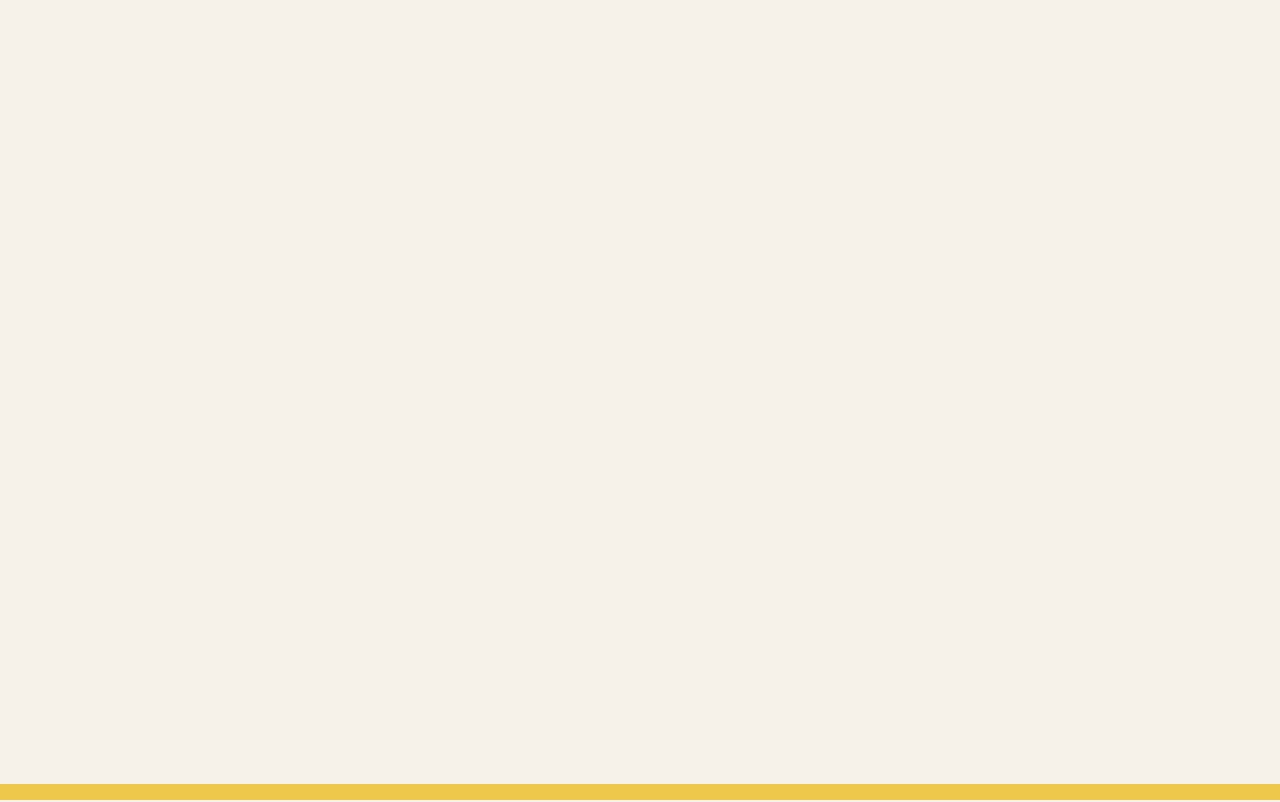
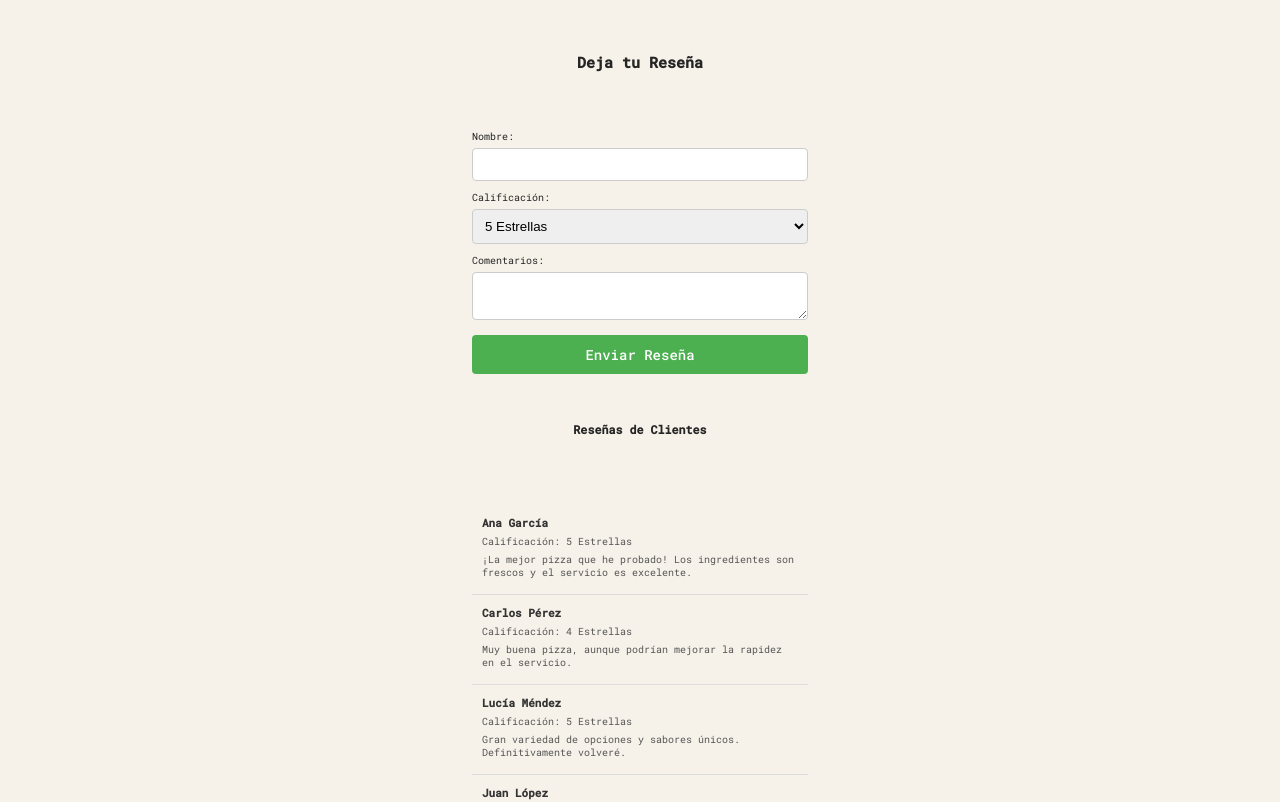
Before and after one commit to Macias-Monica/mamamia, a React (Create React App) app: page /reviews in a window 1280 px wide. Before the commit this address had no page. Shown: the top 802 px of the page. Built offline with nearby package versions, Linux system fonts and the light colour scheme.

Commit message:
Proyecto 2 - Ver y Agregar Reviews

```diff
--- a/src/App.js
+++ b/src/App.js
@@ -43,6 +43,9 @@ function Header() {
           </li>
           <li>
             <Link to="/jobs">Empleo</Link>
+          </li>
+          <li>
+            <Link to="/reviews">Reviews</Link>
           </li>
         </ul>
       </nav>
--- a/src/index.js
+++ b/src/index.js
@@ -6,6 +6,7 @@ import OrderPage from "./order"; // Página de pedidos
 import Menu from "./Menu";
 import React from "react";
 import JobApplicationPage from "./jobs";
+import ReviewsPage from "./reviews";
 
 const root = ReactDOM.createRoot(document.getElementById("root"));
 
@@ -17,6 +18,7 @@ root.render(
         <Route path="/Menu" element={<Menu />} />
         <Route path="/order" element={<OrderPage />} />
         <Route path="/jobs" element={<JobApplicationPage />} />
+        <Route path="/reviews" element={<ReviewsPage />} />
       </Routes>
     </Router>
   </React.StrictMode>
--- /dev/null
+++ b/src/reviews.js
@@ -0,0 +1,146 @@
+import React, { useState } from "react";
+
+function ReviewsPage() {
+  const [name, setName] = useState("");
+  const [rating, setRating] = useState("5");
+  const [comments, setComments] = useState("");
+
+  // Reseñas prehechas
+  const [reviews, setReviews] = useState([
+    { name: "Ana García", rating: "5", comments: "¡La mejor pizza que he probado! Los ingredientes son frescos y el servicio es excelente." },
+    { name: "Carlos Pérez", rating: "4", comments: "Muy buena pizza, aunque podrían mejorar la rapidez en el servicio." },
+    { name: "Lucía Méndez", rating: "5", comments: "Gran variedad de opciones y sabores únicos. Definitivamente volveré." },
+    { name: "Juan López", rating: "3", comments: "La pizza estaba bien, pero esperaba algo más especial por el precio." },
+  ]);
+
+  const handleSubmit = (e) => {
+    e.preventDefault();
+    const newReview = {
+      name,
+      rating,
+      comments,
+    };
+    setReviews([...reviews, newReview]);
+    setName("");
+    setRating("5");
+    setComments("");
+    alert("Gracias por tu reseña!");
+  };
+
+  return (
+    <div className="container">
+      <h2>Deja tu Reseña</h2>
+      <form onSubmit={handleSubmit} className="review-form">
+        <label htmlFor="name">Nombre:</label>
+        <input
+          type="text"
+          id="name"
+          value={name}
+          onChange={(e) => setName(e.target.value)}
+          required
+        />
+
+        <label htmlFor="rating">Calificación:</label>
+        <select
+          id="rating"
+          value={rating}
+          onChange={(e) => setRating(e.target.value)}
+        >
+          <option value="5">5 Estrellas</option>
+          <option value="4">4 Estrellas</option>
+          <option value="3">3 Estrellas</option>
+          <option value="2">2 Estrellas</option>
+          <option value="1">1 Estrella</option>
+        </select>
+
+        <label htmlFor="comments">Comentarios:</label>
+        <textarea
+          id="comments"
+          value={comments}
+          onChange={(e) => setComments(e.target.value)}
+          required
+        ></textarea>
+
+        <button type="submit" className="btn">Enviar Reseña</button>
+      </form>
+
+      <h3>Reseñas de Clientes</h3>
+      <ul className="reviews-list">
+        {reviews.map((review, index) => (
+          <li key={index} className="review-item">
+            <h4>{review.name}</h4>
+            <p>Calificación: {review.rating} Estrellas</p>
+            <p>{review.comments}</p>
+          </li>
+        ))}
+      </ul>
+
+      <style jsx>{`
+        .container {
+          max-width: 600px;
+          margin: auto;
+          padding: 20px;
+        }
+
+        .review-form,
+        .reviews-list {
+          display: flex;
+          flex-direction: column;
+		  width: 60%;
+        }
+
+        .review-form label,
+        .reviews-list h3 {
+          margin-top: 10px;
+        }
+
+        .review-form input,
+        .review-form select,
+        .review-form textarea {
+          padding: 8px;
+          margin-top: 5px;
+          border: 1px solid #ccc;
+          border-radius: 4px;
+        }
+
+        .review-form button {
+          margin-top: 15px;
+          padding: 10px;
+          background-color: #4CAF50;
+          color: white;
+          border: none;
+          border-radius: 4px;
+          cursor: pointer;
+        }
+
+        .review-form button:hover {
+          background-color: #45a049;
+        }
+
+        .reviews-list {
+          margin-top: 20px;
+          padding: 0;
+        }
+
+        .review-item {
+          list-style: none;
+          padding: 10px;
+          border-bottom: 1px solid #ddd;
+        }
+
+        .review-item h4 {
+          margin: 0;
+          font-size: 1.1em;
+          color: #333;
+        }
+
+        .review-item p {
+          margin: 5px 0;
+          color: #555;
+        }
+      `}</style>
+    </div>
+  );
+}
+
+export default ReviewsPage;
```
